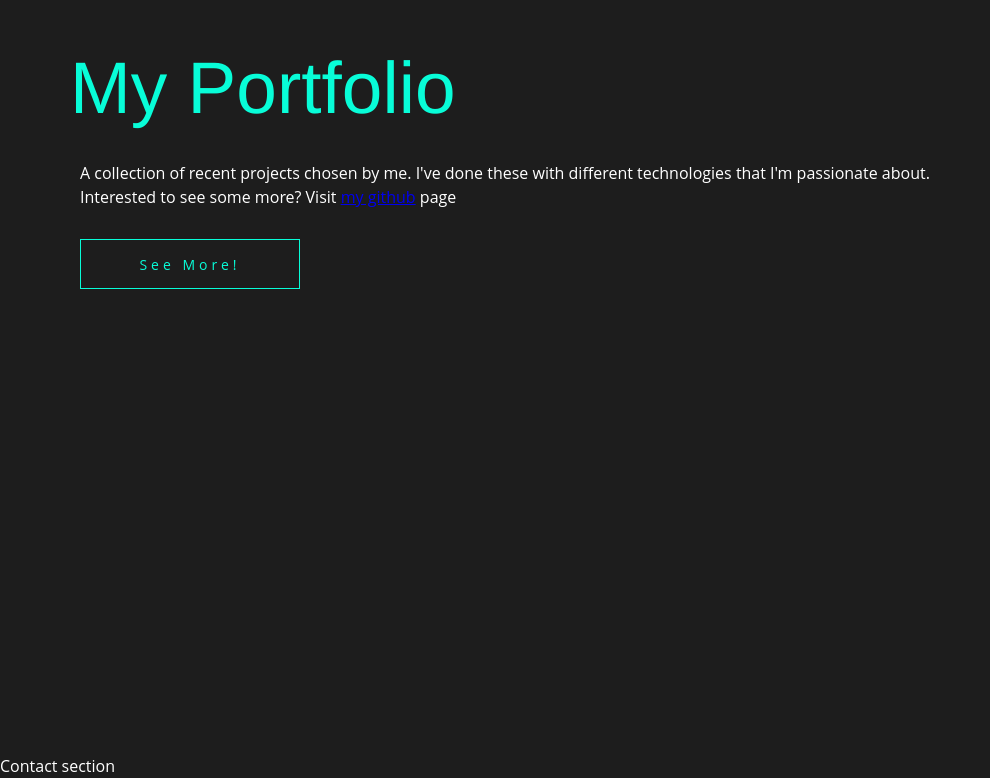
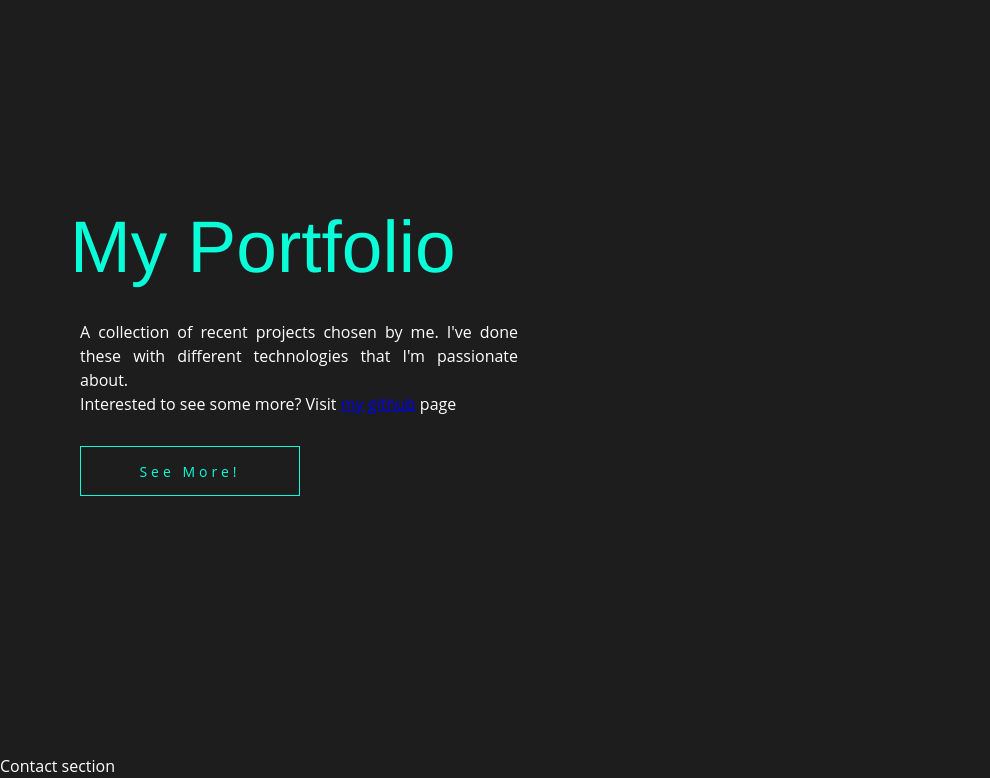
Before and after one commit to sambit-sunny/dev-portfolio, a React (Create React App) app: page / in a window 1280 px wide. Shown: the part 1646-2424 px from the top of the page, without its empty margins (0-990 px from the left). Built offline with nearby package versions, Linux system fonts and the light colour scheme.

Commit message:
Add initial styles

```diff
--- a/src/pages/Projects/Projects.css
+++ b/src/pages/Projects/Projects.css
@@ -0,0 +1,118 @@
+.section-full {
+    min-height: 100vh;
+    padding: 9rem 3rem;
+    position: relative;
+    opacity: 1;
+}
+
+.section-work {
+    overflow: hidden;
+    display: -webkit-box;
+    display: -ms-flexbox;
+    display: flex;
+    -webkit-box-align: center;
+    -ms-flex-align: center;
+    align-items: center;
+    -webkit-box-pack: justify;
+    -ms-flex-pack: justify;
+    justify-content: space-between;
+}
+
+.section-work .text-zone {
+    width: 40%;
+}
+
+.section-full .text-zone {
+    padding-left: 5rem;
+}
+
+.text-zone header {
+    position: relative;
+}
+
+h2 {
+    font-family: Helvetica;
+    color: #08fdd8;
+    font-weight: 400;
+    margin-top: 0;
+    position: relative;
+    margin-bottom: 40px;
+    left: -10px;
+    font-size: 7.3rem;
+    line-height: 6.7rem;
+}
+
+.text-zone span {
+    display: inline-block;
+    -webkit-transition: all 0.3s ease-out;
+    -o-transition: all 0.3s ease-out;
+    transition: all 0.3s ease-out;
+}
+
+.text-zone p {
+    position: relative;
+    margin-bottom: 1.5rem;
+    text-align: justify;
+}
+
+@media screen and (max-width: 1100px) {
+    .section-full .text-zone {
+        padding-left: 2rem;
+        padding-right: 2rem;
+    }
+
+    .section-work .text-zone {
+        width: 50%;
+    }
+
+    h2 {
+        font-size: 6.5rem;
+        line-height: 6rem;
+    }
+}
+
+@media screen and (max-width: 900px) {
+    .section-work {
+        display: block;
+    }
+
+    .section-work .text-zone {
+        width: 100%;
+    }
+
+    .text-zone h2 {
+        line-height: 4.9rem;
+    }
+}
+
+@media screen and (max-width: 600px) {
+    .section-full {
+        padding: 9rem 3rem;
+    }
+
+    .section-full .text-zone {
+        padding-left: 0rem;
+        padding-right: 0;
+    }
+
+    h2 {
+        font-size: 5.5rem;
+        line-height: 6rem;
+    }
+}
+
+@media screen and (max-width: 480px) {
+    .text-zone h2,
+    h2 {
+        font-size: 4.4rem;
+        line-height: 4.2rem;
+    }
+}
+
+@media screen and (max-width: 380px) {
+    .text-zone h2,
+    h2 {
+        font-size: 3.5rem;
+        line-height: 4rem;
+    }
+}
```
